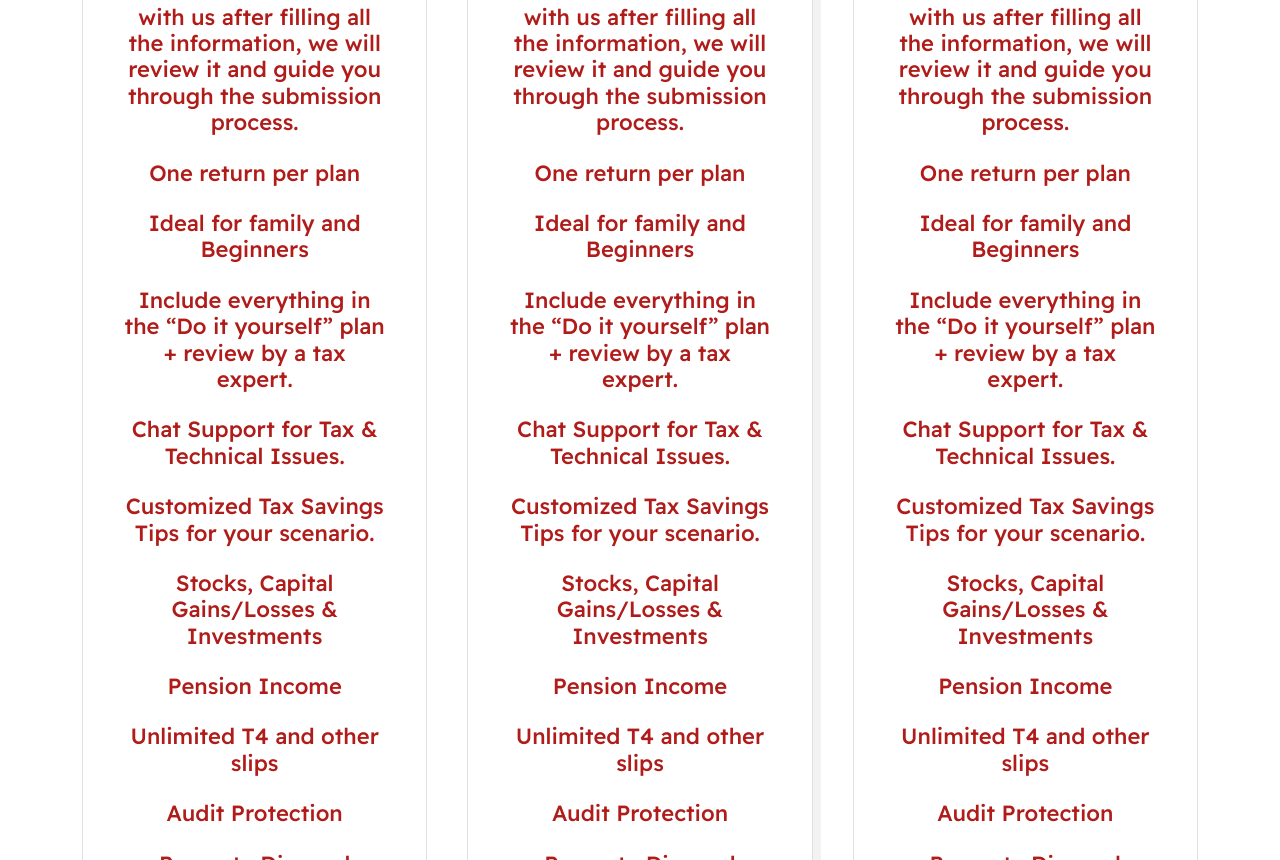
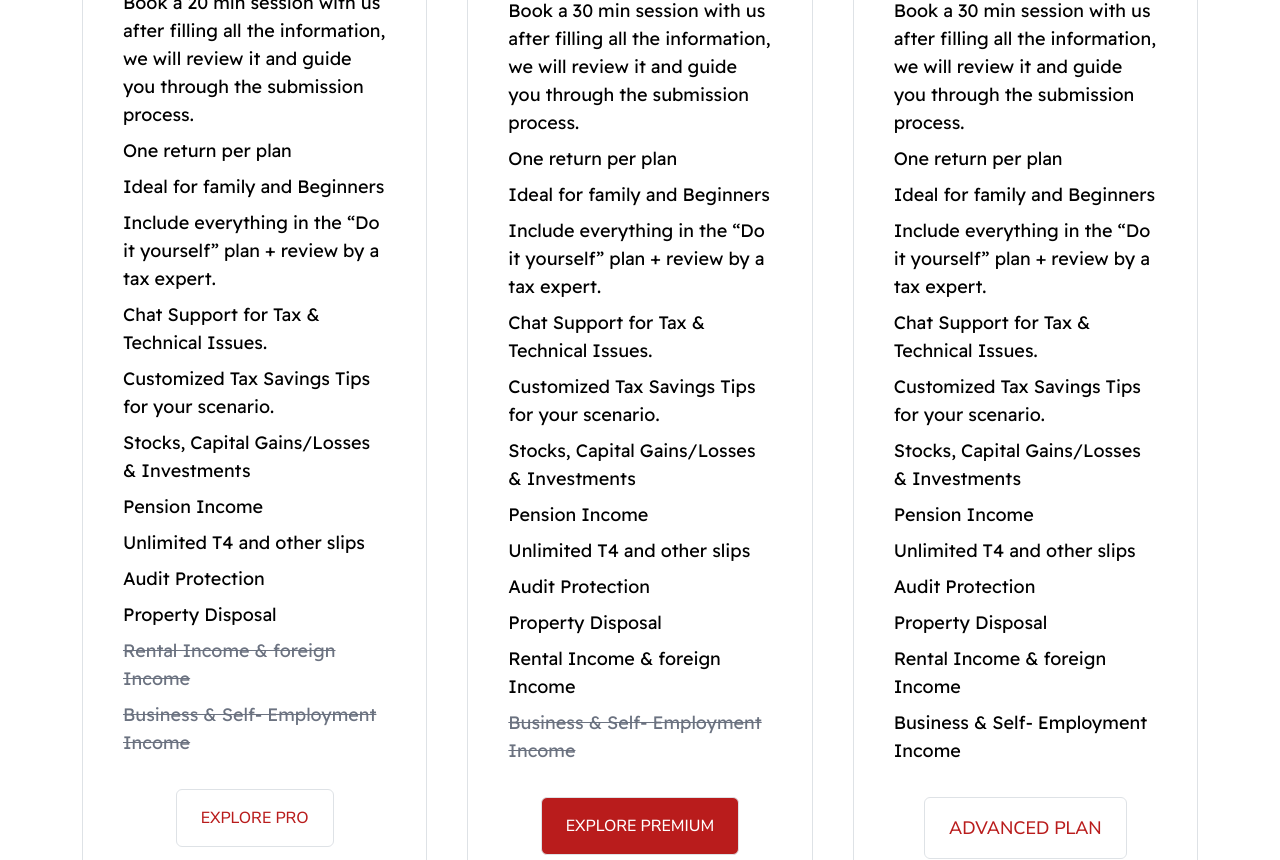
Before and after one commit to i4interface/chatfiler-web, a React (Create React App) app: page /pricing in a window 1280 px wide. Shown: the part 1940-2800 px from the top of the page. Built offline with nearby package versions, Linux system fonts and the light colour scheme; the HTML template or start-up script is replaced by a standard one.

Commit message:
updated pricing

```diff
--- a/src/layout/Layout.jsx
+++ b/src/layout/Layout.jsx
@@ -10,8 +10,8 @@ function Layout({children}) {
     <>
     <Header/>
       {children}
-      <LiveBot/>
-      {/* <LiveChatBot/> */}
+      {/* <LiveBot/> */}
+      <LiveChatBot/>
     <Footer/>
     </>
   )
--- a/src/pages/About.jsx
+++ b/src/pages/About.jsx
@@ -13,7 +13,7 @@ function About() {
       <Mission/>
       <WhyChoose />
       <KeyPoints/>
-      <Testimonials/>
+      {/* <Testimonials/> */}
 
     </Layout>
   )
--- a/src/pages/Pricing.jsx
+++ b/src/pages/Pricing.jsx
@@ -28,10 +28,10 @@ function Pricing() {
                 Basic
               </h3>
               <p className="relative mt-5 text-3xl tracking-tight text-gray-900">
-                $1.49
-                <sub className="text-sm font-medium">
-                  Per return <span>(excl. tax)</span>{" "}
-                </sub>
+              Pay What You Want
+                <p className="text-sm font-medium">
+                even $0
+                </p>
               </p>
               {/* <p className="mt-5 text-sm text-gray-700">
                 Joy horrible moreover man feelings own shy. Request norland
@@ -277,11 +277,11 @@ function Pricing() {
               <h3 className="text-sm/snug font-semibold text-white uppercase">
                 Plus
               </h3>
-              <p className="relative mt-5 text-3xl tracking-tight text-gray-900">
+              <p className="relative mt-5 text-3xl font-medium tracking-tight text-white">
                 $29.99
-                <sub className="text-sm font-medium">
+                <p className="text-sm font-medium">
                   Per 2 returns <span>(excl. tax)</span>
-                </sub>
+                </p>
               </p>
               {/* <p className="mt-5 text-sm text-white">
                 On even feet time have an no at. Relation so in confined
@@ -560,65 +560,66 @@ function Pricing() {
                 <span>(excl. Tax)</span>
               </div>
 
-              <div className="p-10">
-                <ul className="mb-10 text-center">
-                  <li className="my-4">
-                    <h5 className="font-medium">
+              <div className="py-8 px-10">
+                <ul className="mb-8 text-start ">
+                  <li className="my-2 ">
+                    <h5 className="font-normal text-black text-lg">
+
                       Book a 20 min session with us after filling all the
                       information, we will review it and guide you through the
                       submission process.
                     </h5>
                   </li>
                   <li>
-                    <h5 className="font-medium">One return per plan</h5>
+                    <h5 className="font-normal text-black text-lg">One return per plan</h5>
                   </li>
-                  <li className="my-4">
-                    <h5 className="font-medium">
+                  <li className="my-2">
+                    <h5 className="font-normal text-black text-lg">
                       Ideal for family and Beginners
                     </h5>
                   </li>
-                  <li>
-                    <h5 className="font-medium">
+                  <li className="my-2">
+                    <h5 className="font-normal text-black text-lg">
                       Include everything in the “Do it yourself” plan + review
                       by a tax expert.
                     </h5>
                   </li>
-                  <li className="my-4">
-                    <h5 className="font-medium">
+                  <li className="my-2">
+                    <h5 className="font-normal text-black text-lg">
                       Chat Support for Tax & Technical Issues.
                     </h5>
                   </li>
-                  <li className="my-4">
-                    <h5 className="font-medium">
+                  <li className="my-2">
+                    <h5 className="font-normal text-black text-lg">
                       Customized Tax Savings Tips for your scenario.
                     </h5>
                   </li>
-                  <li className="my-4">
-                    <h5 className="font-medium">
+                  <li className="my-2">
+                    <h5 className="font-normal text-black text-lg">
                       Stocks, Capital Gains/Losses & Investments
                     </h5>
                   </li>
-                  <li className="my-4">
-                    <h5 className="font-medium">Pension Income</h5>
+                  <li className="my-2">
+                    <h5 className="font-normal text-black text-lg">Pension Income</h5>
                   </li>
-                  <li className="my-4">
-                    <h5 className="font-medium">
+                  <li className="my-2">
+                    <h5 className="font-normal text-black text-lg">
                       Unlimited T4 and other slips
                     </h5>
                   </li>
-                  <li className="my-4">
-                    <h5 className="font-medium">Audit Protection</h5>
+                  <li className="my-2">
+                    <h5 className="font-normal text-black text-lg">Audit Protection</h5>
                   </li>
-                  <li className="my-4">
-                    <h5 className="font-medium">Property Disposal</h5>
+                  <li className="my-2">
+                    <h5 className="font-normal text-black text-lg">Property Disposal</h5>
                   </li>
-                  <li className="my-4">
-                    <h5 className="font-medium text-gray-500 line-through">
+                  <li className="my-2">
+                    <h5 className="font-normal text-gray-500 text-lg line-through">
                       Rental Income & foreign Income
                     </h5>
                   </li>
-                  <li className="my-4">
-                    <h5 className="font-medium text-gray-500 line-through">
+                  <li className="my-2">
+                    <h5 className="font-normal text-gray-500  text-lg line-through">
                       Business & Self- Employment Income
                     </h5>
                   </li>
@@ -656,64 +657,64 @@ function Pricing() {
                       </div>
 
                       <div className="p-10">
-                        <ul className="mb-10 text-center">
-                          <li className="my-4">
-                            <h5 className="font-medium">
+                        <ul className="mb-8 text-start">
+                          <li className="my-2">
+                            <h5 className="font-normal text-black text-lg">
                               Book a 30 min session with us after filling all
                               the information, we will review it and guide you
                               through the submission process.
                             </h5>
                           </li>
                           <li>
-                            <h5 className="font-medium">One return per plan</h5>
+                            <h5 className="font-normal text-black text-lg">One return per plan</h5>
                           </li>
-                          <li className="my-4">
-                            <h5 className="font-medium">
+                          <li className="my-2">
+                            <h5 className="font-normal text-black text-lg">
                               Ideal for family and Beginners
                             </h5>
                           </li>
                           <li>
-                            <h5 className="font-medium">
+                            <h5 className="font-normal text-black text-lg">
                               Include everything in the “Do it yourself” plan +
                               review by a tax expert.
                             </h5>
                           </li>
-                          <li className="my-4">
-                            <h5 className="font-medium">
+                          <li className="my-2">
+                            <h5 className="font-normal text-black text-lg">
                               Chat Support for Tax & Technical Issues.
                             </h5>
                           </li>
-                          <li className="my-4">
-                            <h5 className="font-medium">
+                          <li className="my-2">
+                            <h5 className="font-normal text-black text-lg">
                               Customized Tax Savings Tips for your scenario.
                             </h5>
                           </li>
-                          <li className="my-4">
-                            <h5 className="font-medium">
+                          <li className="my-2">
+                            <h5 className="font-normal text-black text-lg">
                               Stocks, Capital Gains/Losses & Investments
                             </h5>
                           </li>
-                          <li className="my-4">
-                            <h5 className="font-medium">Pension Income</h5>
+                          <li className="my-2">
+                            <h5 className="font-normal text-black text-lg">Pension Income</h5>
                           </li>
-                          <li className="my-4">
-                            <h5 className="font-medium">
+                          <li className="my-2">
+                            <h5 className="font-normal text-black text-lg">
                               Unlimited T4 and other slips
                             </h5>
                           </li>
-                          <li className="my-4">
-                            <h5 className="font-medium">Audit Protection</h5>
+                          <li className="my-2">
+                            <h5 className="font-normal text-black text-lg">Audit Protection</h5>
                           </li>
-                          <li className="my-4">
-                            <h5 className="font-medium">Property Disposal</h5>
+                          <li className="my-2">
+                            <h5 className="font-normal text-black text-lg">Property Disposal</h5>
                           </li>
-                          <li className="my-4">
-                            <h5 className="font-medium ">
+                          <li className="my-2">
+                            <h5 className="font-normal text-black text-lg ">
                               Rental Income & foreign Income
                             </h5>
                           </li>
-                          <li className="my-4">
-                            <h5 className="font-medium text-gray-500 line-through">
+                          <li className="my-2">
+                            <h5 className="font-normal text-lg text-gray-500 line-through">
                               Business & Self- Employment Income
                             </h5>
                           </li>
@@ -730,7 +731,7 @@ function Pricing() {
                     </div>
                   </div>
                 </div>
-                <div className="absolute bg-neutral-300/30 rounded-xl h-full left-0 top-0 w-full translate-x-2 translate-y-2 -z-10"></div>
+
               </div>
             </div>
 
@@ -745,64 +746,64 @@ function Pricing() {
               </div>
 
               <div className="p-10">
-                <ul className="mb-10 text-center">
-                  <li className="my-4">
-                    <h5 className="font-medium">
+                <ul className="mb-8 text-start">
+                  <li className="my-2">
+                    <h5 className="font-normal text-black text-lg">
                       Book a 30 min session with us after filling all the
                       information, we will review it and guide you through the
                       submission process.
                     </h5>
                   </li>
                   <li>
-                    <h5 className="font-medium">One return per plan</h5>
+                    <h5 className="font-normal text-black text-lg">One return per plan</h5>
                   </li>
-                  <li className="my-4">
-                    <h5 className="font-medium">
+                  <li className="my-2">
+                    <h5 className="font-normal text-black text-lg">
                       Ideal for family and Beginners
                     </h5>
                   </li>
                   <li>
-                    <h5 className="font-medium">
+                    <h5 className="font-normal text-black text-lg">
                       Include everything in the “Do it yourself” plan + review
                       by a tax expert.
                     </h5>
                   </li>
-                  <li className="my-4">
-                    <h5 className="font-medium">
+                  <li className="my-2">
+                    <h5 className="font-normal text-black text-lg">
                       Chat Support for Tax & Technical Issues.
                     </h5>
                   </li>
-                  <li className="my-4">
-                    <h5 className="font-medium">
+                  <li className="my-2">
+                    <h5 className="font-normal text-black text-lg">
                       Customized Tax Savings Tips for your scenario.
                     </h5>
                   </li>
-                  <li className="my-4">
-                    <h5 className="font-medium">
+                  <li className="my-2">
+                    <h5 className="font-normal text-black text-lg">
                       Stocks, Capital Gains/Losses & Investments
                     </h5>
                   </li>
-                  <li className="my-4">
-                    <h5 className="font-medium">Pension Income</h5>
+                  <li className="my-2">
+                    <h5 className="font-normal text-black text-lg">Pension Income</h5>
                   </li>
-                  <li className="my-4">
-                    <h5 className="font-medium">
+                  <li className="my-2">
+                    <h5 className="font-normal text-black text-lg">
                       Unlimited T4 and other slips
                     </h5>
                   </li>
-                  <li className="my-4">
-                    <h5 className="font-medium">Audit Protection</h5>
+                  <li className="my-2">
+                    <h5 className="font-normal text-black text-lg">Audit Protection</h5>
                   </li>
-                  <li className="my-4">
-                    <h5 className="font-medium">Property Disposal</h5>
+                  <li className="my-2">
+                    <h5 className="font-normal text-black text-lg">Property Disposal</h5>
                   </li>
-                  <li className="my-4">
-                    <h5 className="font-medium ">
+                  <li className="my-2">
+                    <h5 className="font-normal text-black text-lg ">
                       Rental Income & foreign Income
                     </h5>
                   </li>
-                  <li className="my-4">
-                    <h5 className="font-medium">
+                  <li className="my-2">
+                    <h5 className="font-normal text-black text-lg">
                       Business & Self- Employment Income
                     </h5>
                   </li>
@@ -810,7 +811,7 @@ function Pricing() {
                 <div className="flex justify-center">
                   <a
                     href="/contact"
-                    className="py-3 px-6 font-medium border rounded-md border-red-700 text-red-700 hover:bg-red-700 hover:text-white transition-all duration-500"
+                    className="py-3 px-6 font-medium text-lg border rounded-md border-red-700 text-red-700 hover:bg-red-700 hover:text-white transition-all duration-500"
                   >
                     ADVANCED PLAN
                   </a>
```
Also changed, not shown: src/components/homeNew/NewPricingSnip.jsx (+43 -41 lines).
